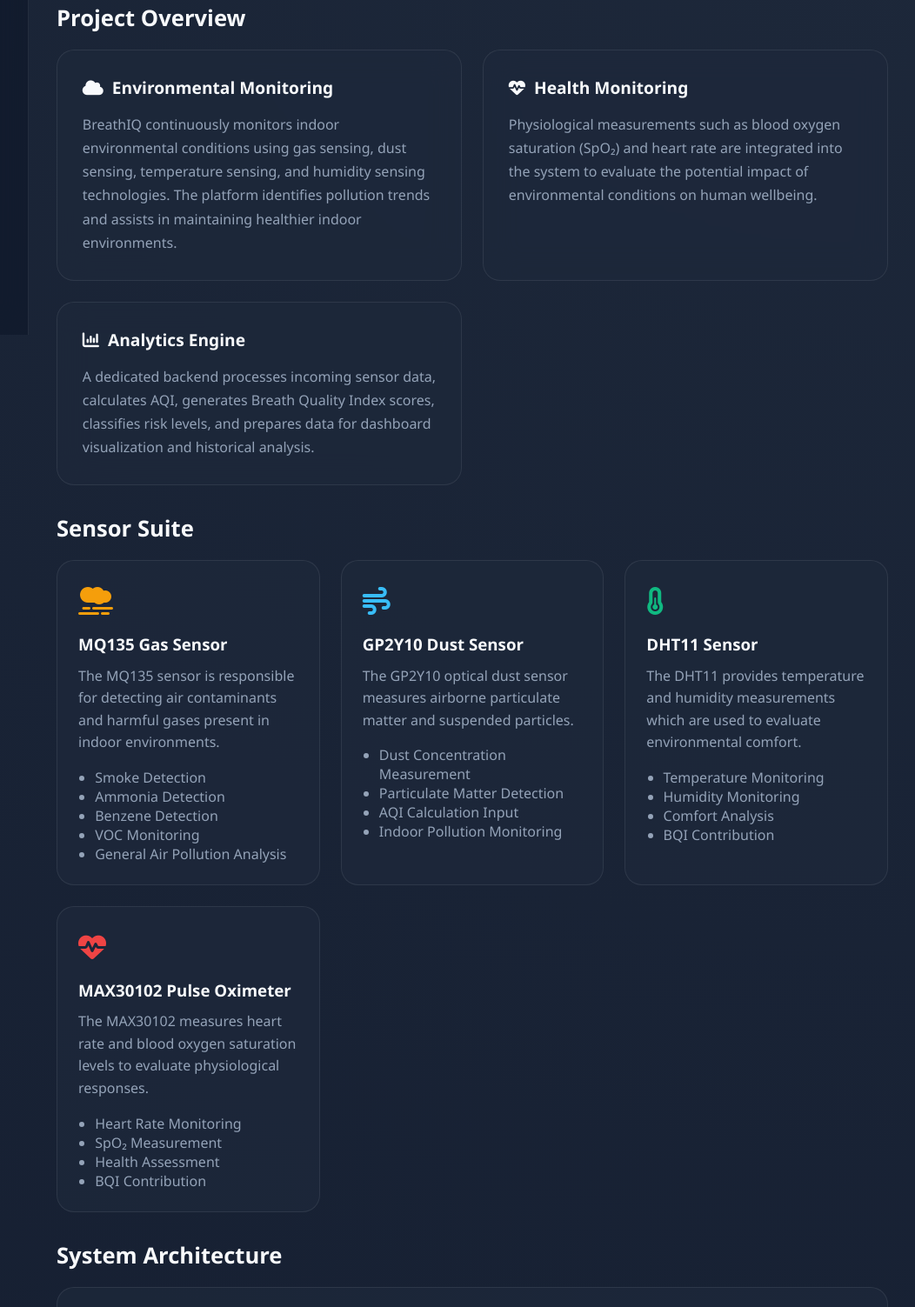
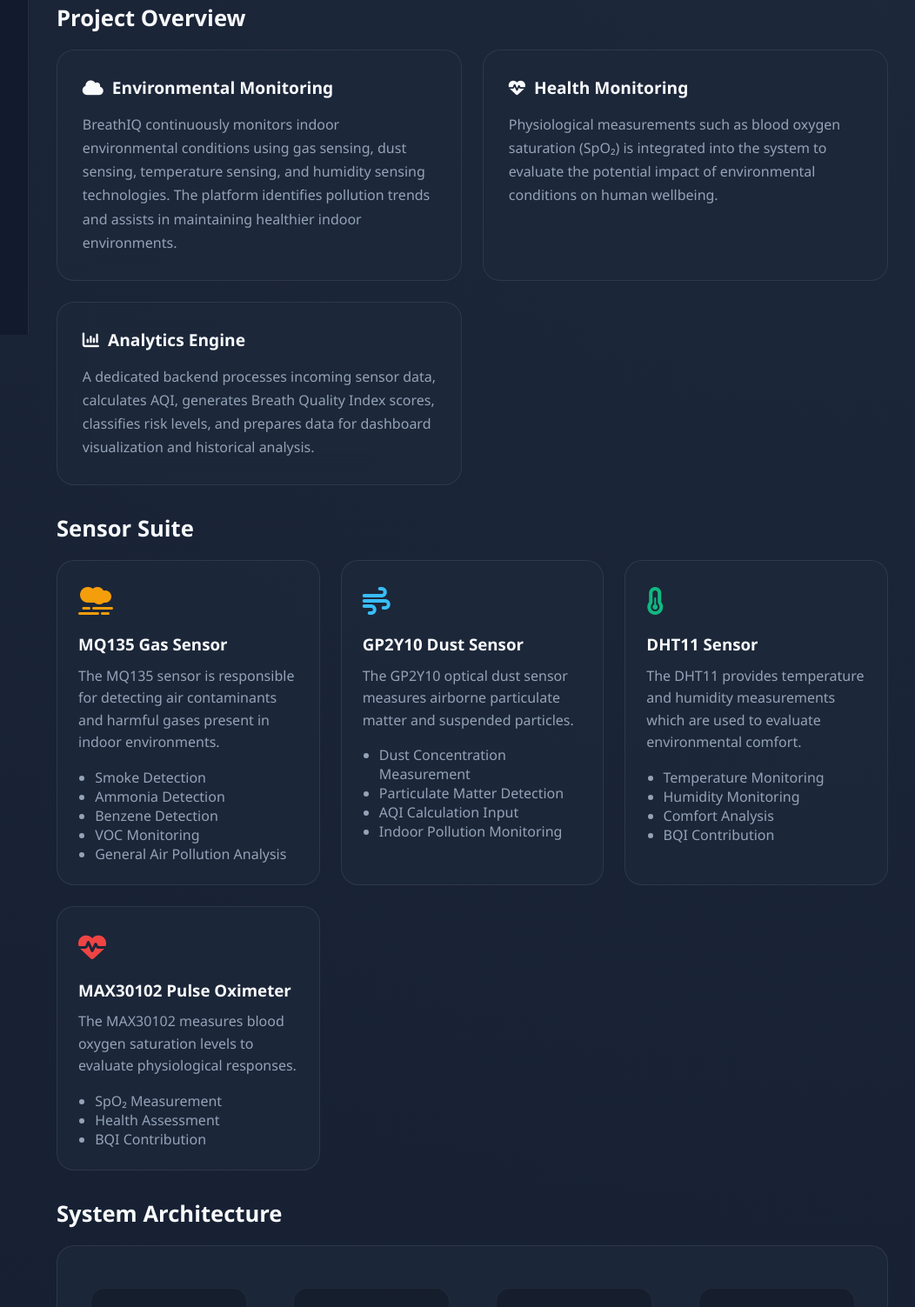
Before and after one commit to 2ndsemclgproject/web-code, a plain HTML site: page about.html in a window 1280 px wide. Shown: the part 415-1918 px from the top of the page at 87% size, without its empty margins (227-1279 px from the left). Drawn offline with Linux system fonts and the light colour scheme.

Commit message:
Update about.html

```diff
--- a/about.html
+++ b/about.html
@@ -334,7 +334,7 @@ body{
                 <h2><i class="fa-solid fa-heart-pulse"></i> Health Monitoring</h2>
                 <p>
                     Physiological measurements such as blood oxygen saturation (SpO₂)
-                    and heart rate are integrated into the system to evaluate the
+                    is integrated into the system to evaluate the
                     potential impact of environmental conditions on human wellbeing.
                 </p>
             </div>
@@ -417,12 +417,11 @@ body{
                 </div>
                 <h3>MAX30102 Pulse Oximeter</h3>
                 <p>
-                    The MAX30102 measures heart rate and blood oxygen saturation levels
+                    The MAX30102 measures blood oxygen saturation levels
                     to evaluate physiological responses.
                 </p>
 
                 <ul>
-                    <li>Heart Rate Monitoring</li>
                     <li>SpO₂ Measurement</li>
                     <li>Health Assessment</li>
                     <li>BQI Contribution</li>
```
